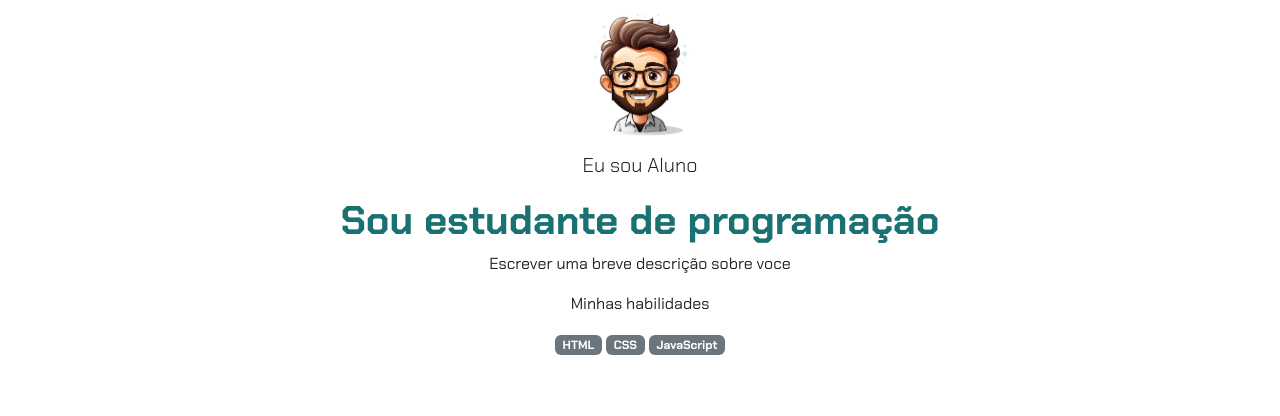
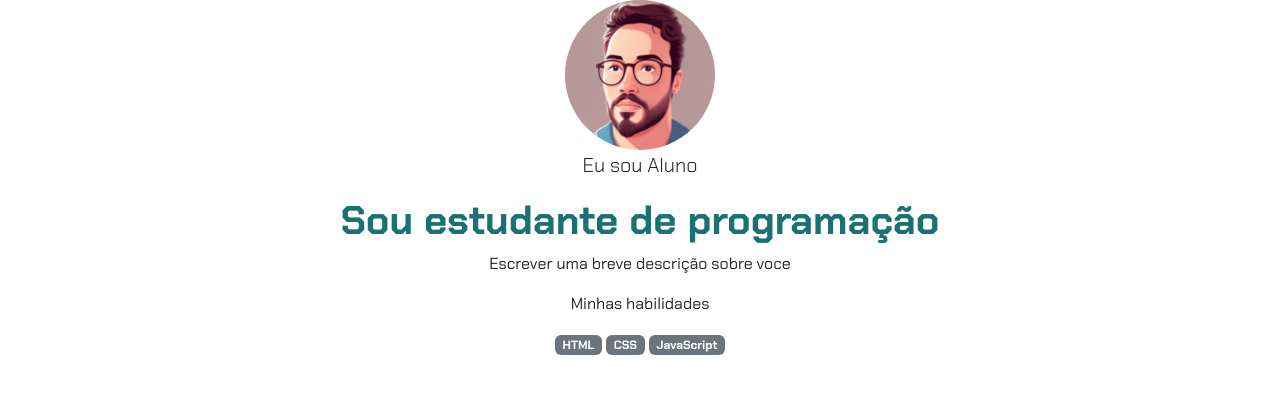
Before and after one commit to professor-weslly/meu_portifolio_2B, a plain HTML site: page index.html in a window 1280 px wide. Shown: the top 416 px of the page. Drawn offline with nearby package versions, Linux system fonts and the light colour scheme.

Commit message:
Update index.html

```diff
--- a/index.html
+++ b/index.html
@@ -9,7 +9,7 @@
 </head>
 <body>
   <header class="container text-center">
-    <img src="avatar.png" alt="avatar" class="rounded-circle" width="150" height="150">
+    <img src="avatar.jpg" alt="avatar" class="rounded-circle" width="150" height="150">
     <p class="lead">Eu sou Aluno</p>
     <h1>Sou estudante de programação</h1>
     <p>Escrever uma breve descrição sobre voce</p>
```
